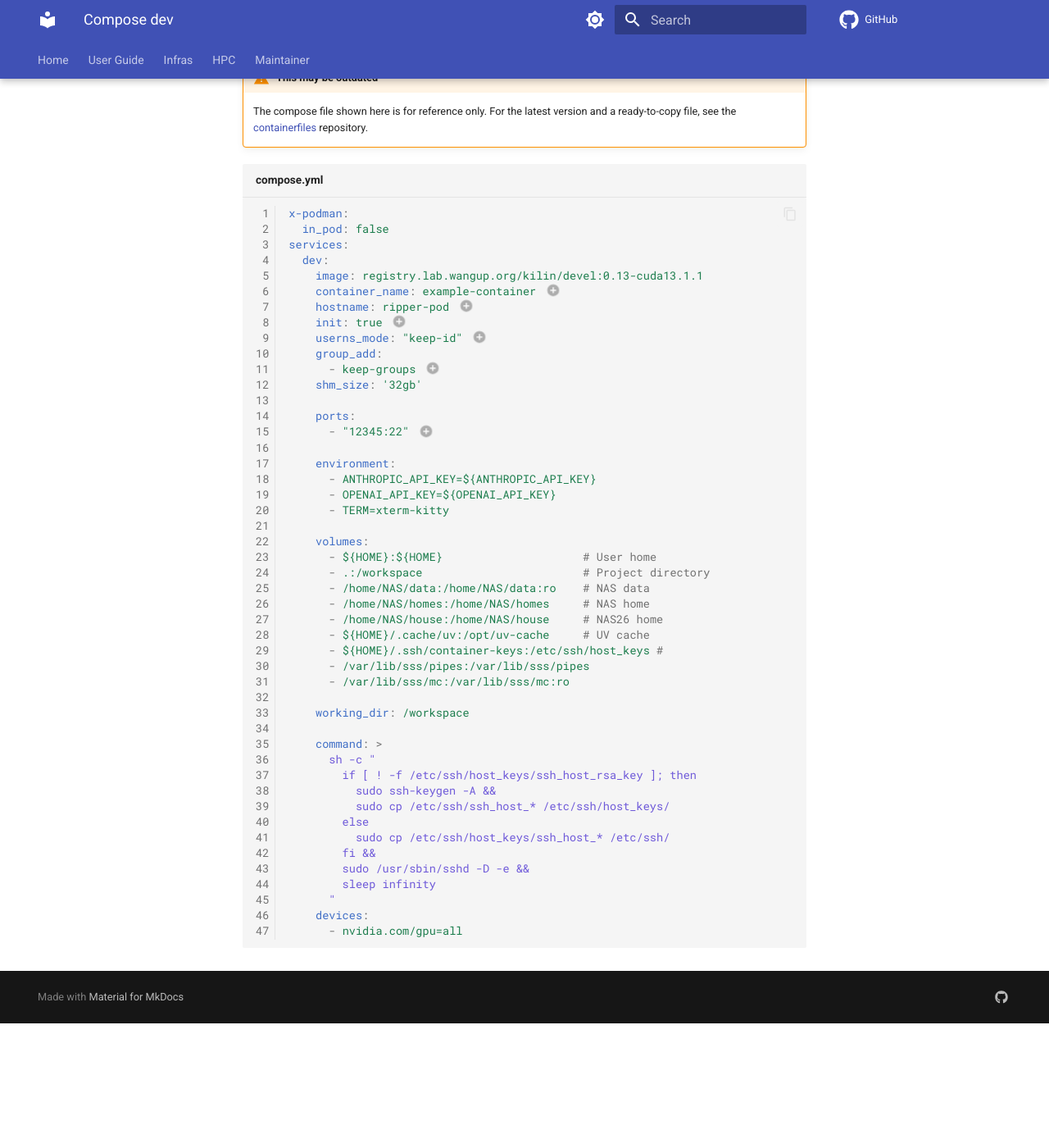
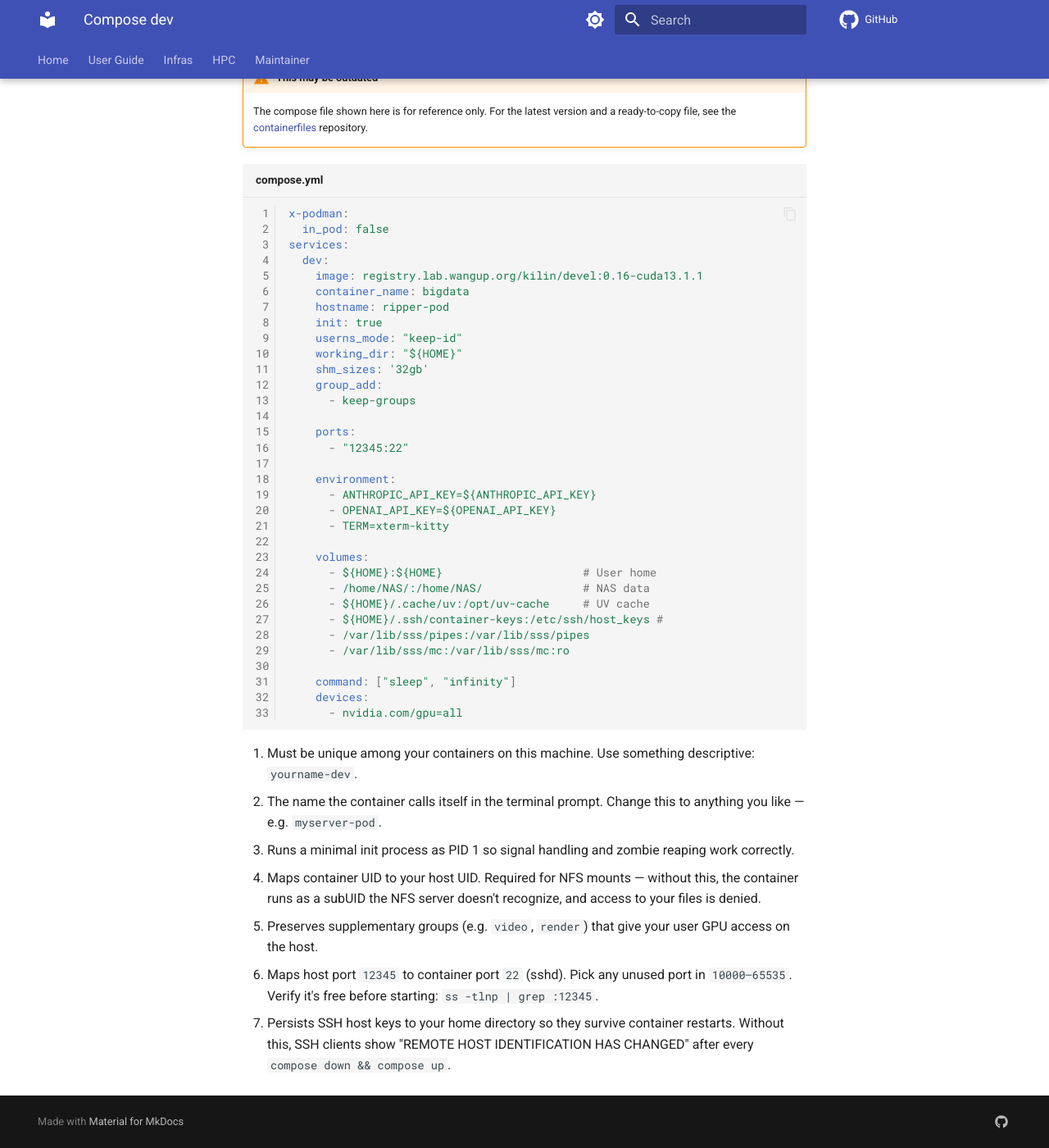
Before and after one commit to NTU-CompHydroMet-Lab/wangup-docs, an MkDocs documentation site: the page built from docs/snippets/compose-dev.md, in a window 1280 px wide and 1400 px high, scrolled down 152 px. Shown: the whole window at 82% size. Built offline with MkDocs 1.6.1 and Material for MkDocs 9.7.7, drawn with Linux system fonts in a browser that asks for light colours; plug-ins that fetch from the network failed and are left out; comment, search, counter and statistics services are not loaded.

Commit message:
Optimized compose file

````diff
--- a/docs/snippets/compose-dev.md
+++ b/docs/snippets/compose-dev.md
@@ -6,17 +6,18 @@
   in_pod: false
 services:
   dev:
-    image: registry.lab.wangup.org/kilin/devel:0.13-cuda13.1.1
-    container_name: example-container # (1)!
-    hostname: ripper-pod # (2)!
-    init: true # (3)!
-    userns_mode: "keep-id" # (4)!
+    image: registry.lab.wangup.org/kilin/devel:0.16-cuda13.1.1
+    container_name: bigdata
+    hostname: ripper-pod
+    init: true
+    userns_mode: "keep-id"
+    working_dir: "${HOME}"
+    shm_sizes: '32gb'
     group_add:
-      - keep-groups # (5)!
-    shm_size: '32gb'
+      - keep-groups
 
     ports:
-      - "12345:22" # (6)!
+      - "12345:22"
 
     environment:
       - ANTHROPIC_API_KEY=${ANTHROPIC_API_KEY}
@@ -25,28 +26,13 @@
 
     volumes:
       - ${HOME}:${HOME}                     # User home
-      - .:/workspace                        # Project directory
-      - /home/NAS/data:/home/NAS/data:ro    # NAS data
-      - /home/NAS/homes:/home/NAS/homes     # NAS home
-      - /home/NAS/house:/home/NAS/house     # NAS26 home
+      - /home/NAS/:/home/NAS/               # NAS data
       - ${HOME}/.cache/uv:/opt/uv-cache     # UV cache
       - ${HOME}/.ssh/container-keys:/etc/ssh/host_keys #
       - /var/lib/sss/pipes:/var/lib/sss/pipes
       - /var/lib/sss/mc:/var/lib/sss/mc:ro
 
-    working_dir: /workspace
-
-    command: >
-      sh -c "
-        if [ ! -f /etc/ssh/host_keys/ssh_host_rsa_key ]; then
-          sudo ssh-keygen -A &&
-          sudo cp /etc/ssh/ssh_host_* /etc/ssh/host_keys/
-        else
-          sudo cp /etc/ssh/host_keys/ssh_host_* /etc/ssh/
-        fi &&
-        sudo /usr/sbin/sshd -D -e &&
-        sleep infinity
-      "
+    command: ["sleep", "infinity"]
     devices:
       - nvidia.com/gpu=all
 ```
````
